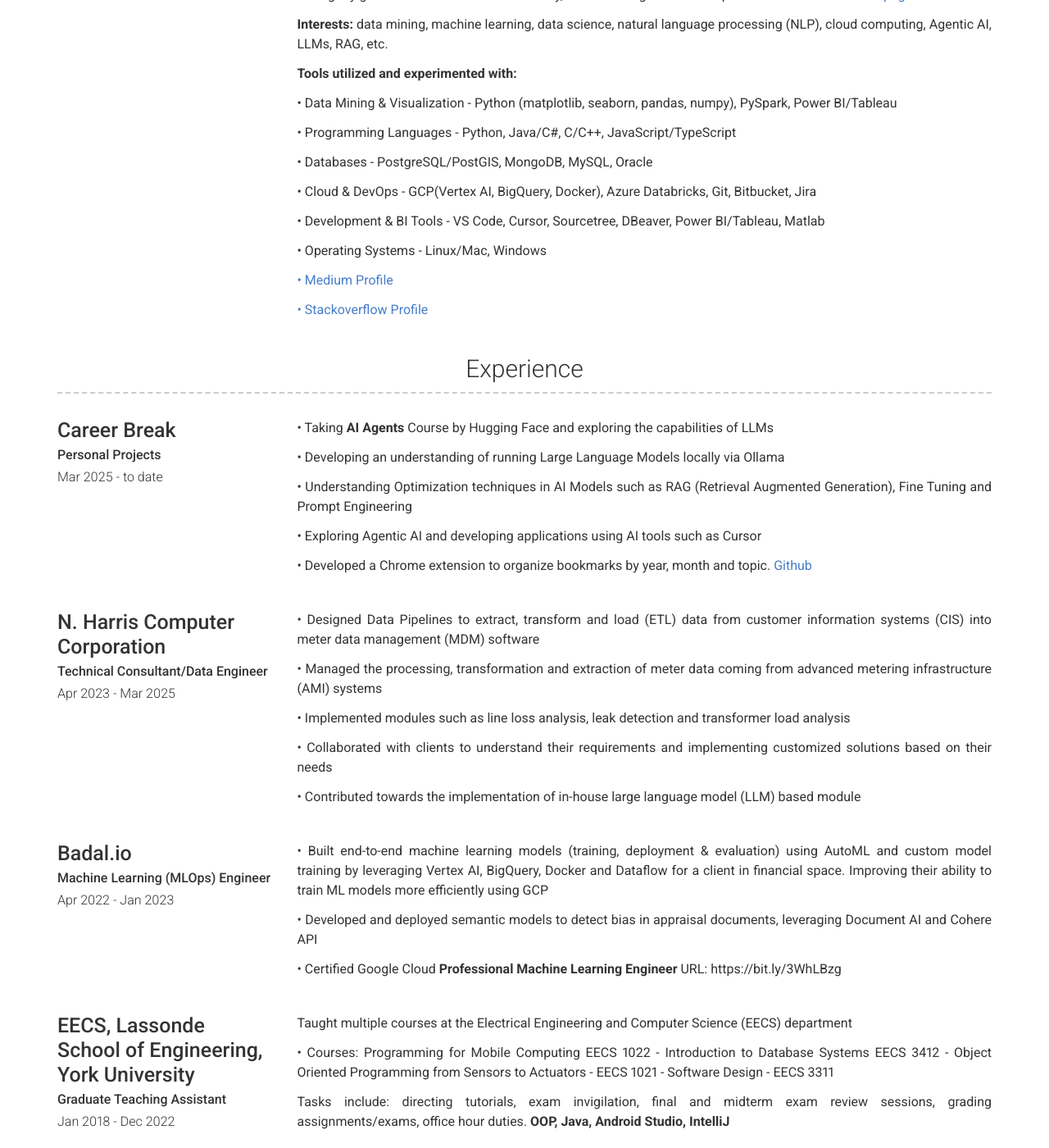
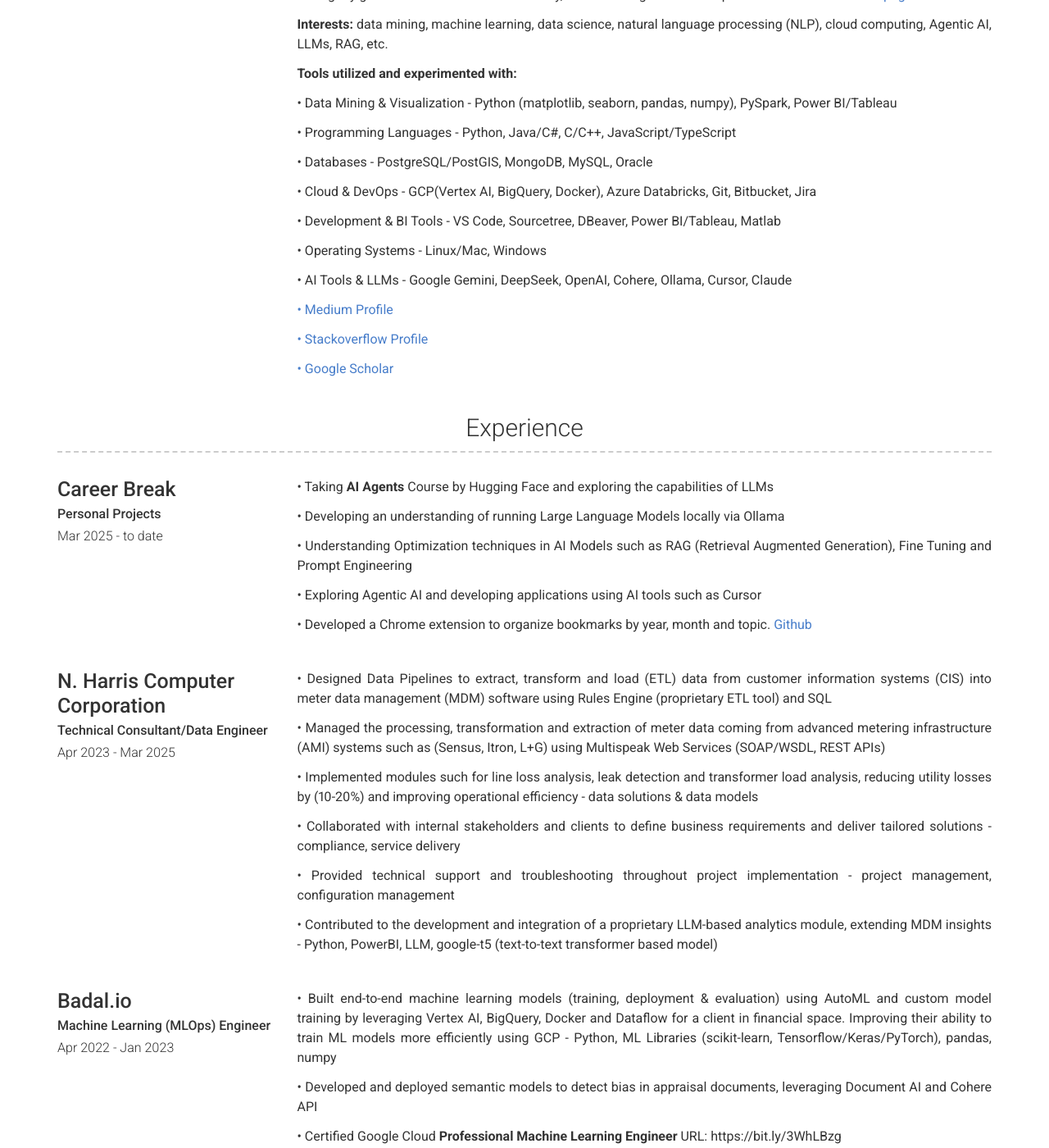
Before and after one commit to saimmehmood/saimmehmood.github.io, a Jekyll site: the page built from index.md, in a window 1280 px wide and 1400 px high, scrolled down 619 px. Shown: the whole window at 82% size. Built offline with Jekyll 4.4.1, drawn with Linux system fonts in a browser that asks for light colours; nearby versions of some CDN libraries.

Commit message:
description updates sep 15, 25

```diff
--- a/_config.yml
+++ b/_config.yml
@@ -55,13 +55,17 @@
 
     • Cloud & DevOps - GCP(Vertex AI, BigQuery, Docker), Azure Databricks, Git, Bitbucket, Jira
 
-    • Development & BI Tools - VS Code, Cursor, Sourcetree, DBeaver, Power BI/Tableau, Matlab
+    • Development & BI Tools - VS Code, Sourcetree, DBeaver, Power BI/Tableau, Matlab
 
     • Operating Systems - Linux/Mac, Windows
+
+    • AI Tools & LLMs - Google Gemini, DeepSeek, OpenAI, Cohere, Ollama, Cursor, Claude
 
     [• Medium Profile](https://saim-mehmood-gul.medium.com/)
 
     [• Stackoverflow Profile](https://stackoverflow.com/users/4044015/saim-mehmood)
+
+    [• Google Scholar](https://scholar.google.com/citations?hl=en&user=5_hgDIYAAAAJ)
 
 # Projects Section
 # projects_title: Projects
--- a/_data/experience.yml
+++ b/_data/experience.yml
@@ -25,15 +25,17 @@
 
   description: | # this will include new lines to allow paragraphs
 
-    •	Designed Data Pipelines to extract, transform and load (ETL) data from customer information systems (CIS) into meter data management (MDM) software
+    •	Designed Data Pipelines to extract, transform and load (ETL) data from customer information systems (CIS) into meter data management (MDM) software using Rules Engine (proprietary ETL tool) and SQL
 
-    •	Managed the processing, transformation and extraction of meter data coming from advanced metering infrastructure (AMI) systems
+    •	Managed the processing, transformation and extraction of meter data coming from advanced metering infrastructure (AMI) systems such as (Sensus, Itron, L+G) using Multispeak Web Services (SOAP/WSDL, REST APIs)
 
-    •	Implemented modules such as line loss analysis, leak detection and transformer load analysis
+    •	Implemented modules such for line loss analysis, leak detection and transformer load analysis, reducing utility losses by (10-20%) and improving operational efficiency - data solutions & data models
 
-    •	Collaborated with clients to understand their requirements and implementing customized solutions based on their needs
+    • Collaborated with internal stakeholders and clients to define business requirements and deliver tailored solutions - compliance, service delivery
 
-    •	Contributed towards the implementation of in-house large language model (LLM) based module
+    • Provided technical support and troubleshooting throughout project implementation - project management, configuration management
+
+    • Contributed to the development and integration of a proprietary LLM-based analytics module, extending MDM insights - Python, PowerBI, LLM, google-t5 (text-to-text transformer based model)
 
 
 - layout: left
@@ -44,7 +46,7 @@
 
   description: | # this will include new lines to allow paragraphs
 
-    •	Built end-to-end machine learning models (training, deployment & evaluation) using AutoML and custom model training by leveraging Vertex AI, BigQuery, Docker and Dataflow for a client in financial space. Improving their ability to train ML models more efficiently using GCP
+    •	Built end-to-end machine learning models (training, deployment & evaluation) using AutoML and custom model training by leveraging Vertex AI, BigQuery, Docker and Dataflow for a client in financial space. Improving their ability to train ML models more efficiently using GCP - Python, ML Libraries (scikit-learn, Tensorflow/Keras/PyTorch), pandas, numpy
 
     • Developed and deployed semantic models to detect bias in appraisal documents, leveraging Document AI and Cohere API
 
```
